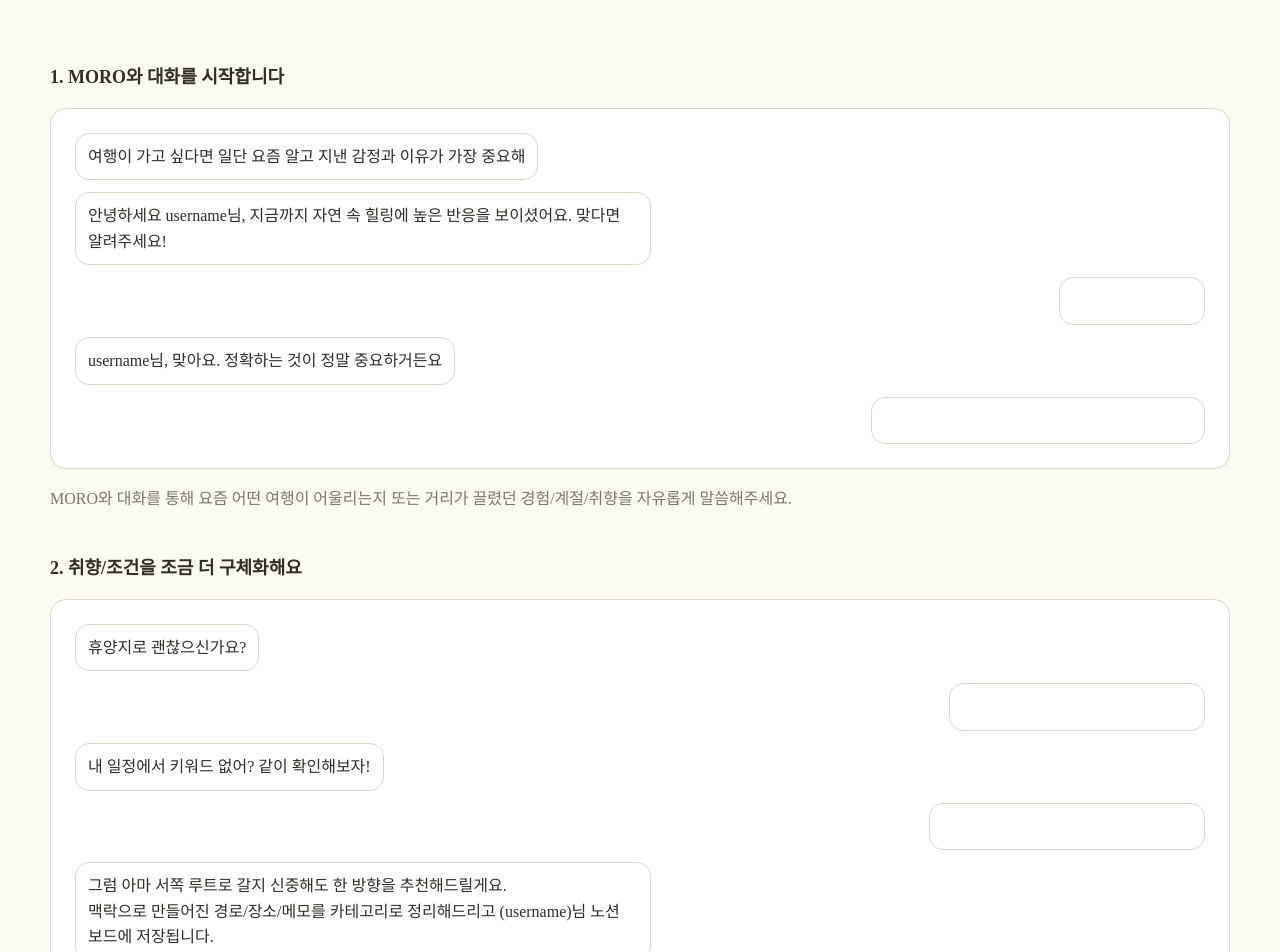
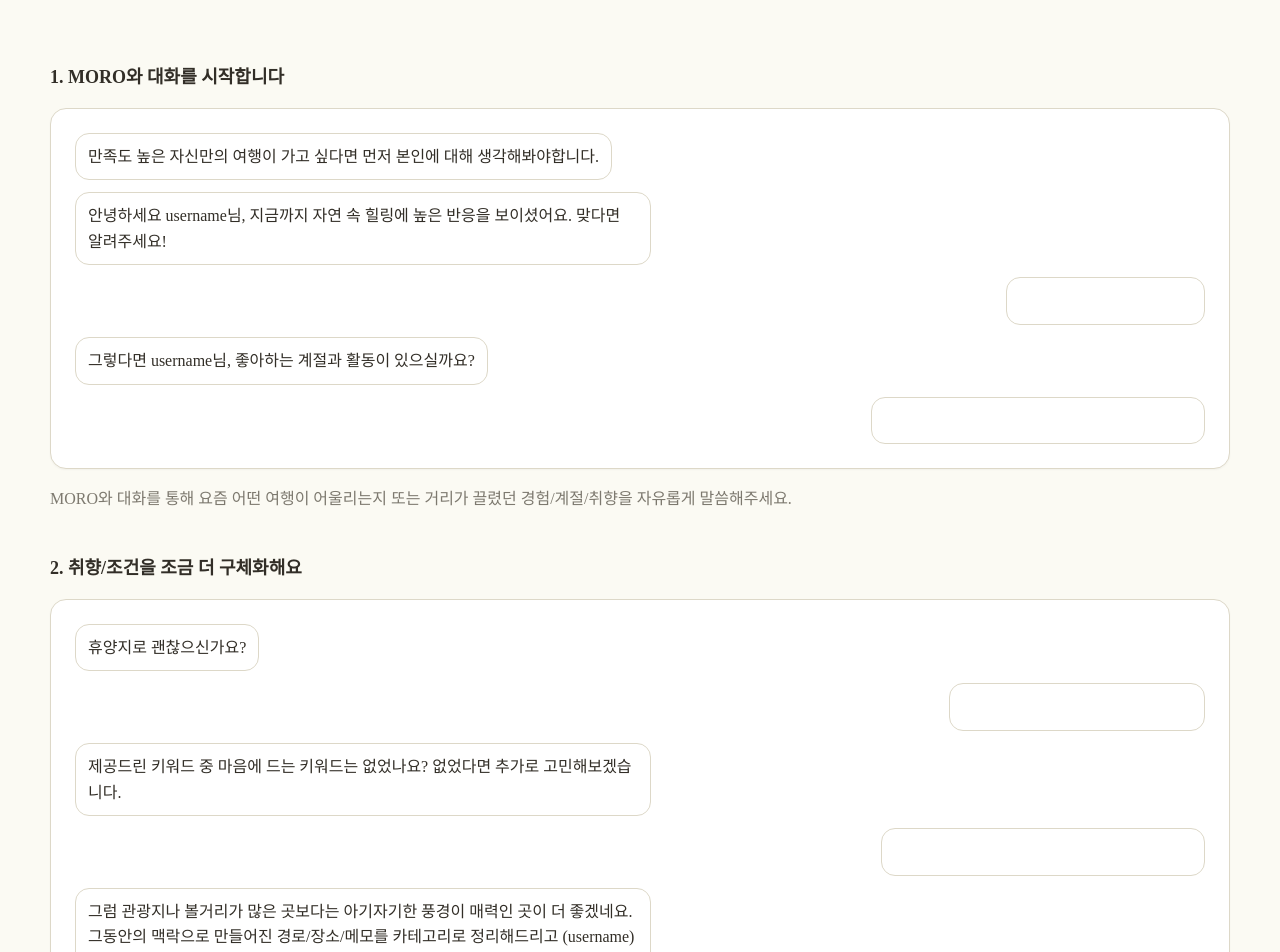
Before and after one commit to NaInju/proj-MORO-web, a React (Vite) app: page /serviceinfo in a window 1280 px wide. Shown: the part 320-1272 px from the top of the page. Built offline with nearby package versions, Linux system fonts and the light colour scheme; a web font is replaced by a local one.

Commit message:
feat:텍스트 수정

```diff
--- a/src/pages/ServiceInfo.tsx
+++ b/src/pages/ServiceInfo.tsx
@@ -23,10 +23,10 @@
       <section className="si-step container">
         <h2 className="si-step-title">1. MORO와 대화를 시작합니다</h2>
         <div className="chat-card">
-          <ChatBubble role="assistant">여행이 가고 싶다면 일단 요즘 알고 지낸 감정과 이유가 가장 중요해</ChatBubble>
+          <ChatBubble role="assistant">만족도 높은 자신만의 여행이 가고 싶다면 먼저 본인에 대해 생각해봐야합니다.</ChatBubble>
           <ChatBubble role="assistant">안녕하세요 username님, 지금까지 자연 속 힐링에 높은 반응을 보이셨어요. 맞다면 알려주세요!</ChatBubble>
-          <ChatBubble role="user">네! 힐링이 좋아요.</ChatBubble>
-          <ChatBubble role="assistant">username님, 맞아요. 정확하는 것이 정말 중요하거든요</ChatBubble>
+          <ChatBubble role="user">네! 자연 속 힐링이 좋아요.</ChatBubble>
+          <ChatBubble role="assistant">그렇다면 username님, 좋아하는 계절과 활동이 있으실까요?</ChatBubble>
           <ChatBubble role="user">나는 여름을 좋아하고, 혼자서 걷기를 좋아해요.</ChatBubble>
         </div>
         <p className="si-note">MORO와 대화를 통해 요즘 어떤 여행이 어울리는지 또는 거리가 끌렸던 경험/계절/취향을 자유롭게 말씀해주세요.</p>
@@ -38,11 +38,11 @@
         <div className="chat-card">
           <ChatBubble role="assistant">휴양지로 괜찮으신가요?</ChatBubble>
           <ChatBubble role="user">휴양지로 괜찮아요. 검소, 계절무관.</ChatBubble>
-          <ChatBubble role="assistant">내 일정에서 키워드 없어? 같이 확인해보자!</ChatBubble>
-          <ChatBubble role="user">고독한 산책, 짧은 3박 4일로 가고 싶어</ChatBubble>
+          <ChatBubble role="assistant">제공드린 키워드 중 마음에 드는 키워드는 없었나요? 없었다면 추가로 고민해보겠습니다.</ChatBubble>
+          <ChatBubble role="user">조용한 산책 위주로, 짧은 3박 4일로 가고 싶어</ChatBubble>
           <ChatBubble role="assistant" wide>
-            그럼 아마 서쪽 루트로 갈지 신중해도 한 방향을 추천해드릴게요.<br/>
-            맥락으로 만들어진 경로/장소/메모를 카테고리로 정리해드리고 (username)님 노션 보드에 저장됩니다.
+            그럼 관광지나 볼거리가 많은 곳보다는 아기자기한 풍경이 매력인 곳이 더 좋겠네요.<br/>
+            그동안의 맥락으로 만들어진 경로/장소/메모를 카테고리로 정리해드리고 (username)님 노션 보드에 저장됩니다.
           </ChatBubble>
         </div>
       </section>
```
Also changed, not shown: package.json (+5 -3 lines), 1 other file (tests, documents, lock files or other folders).
